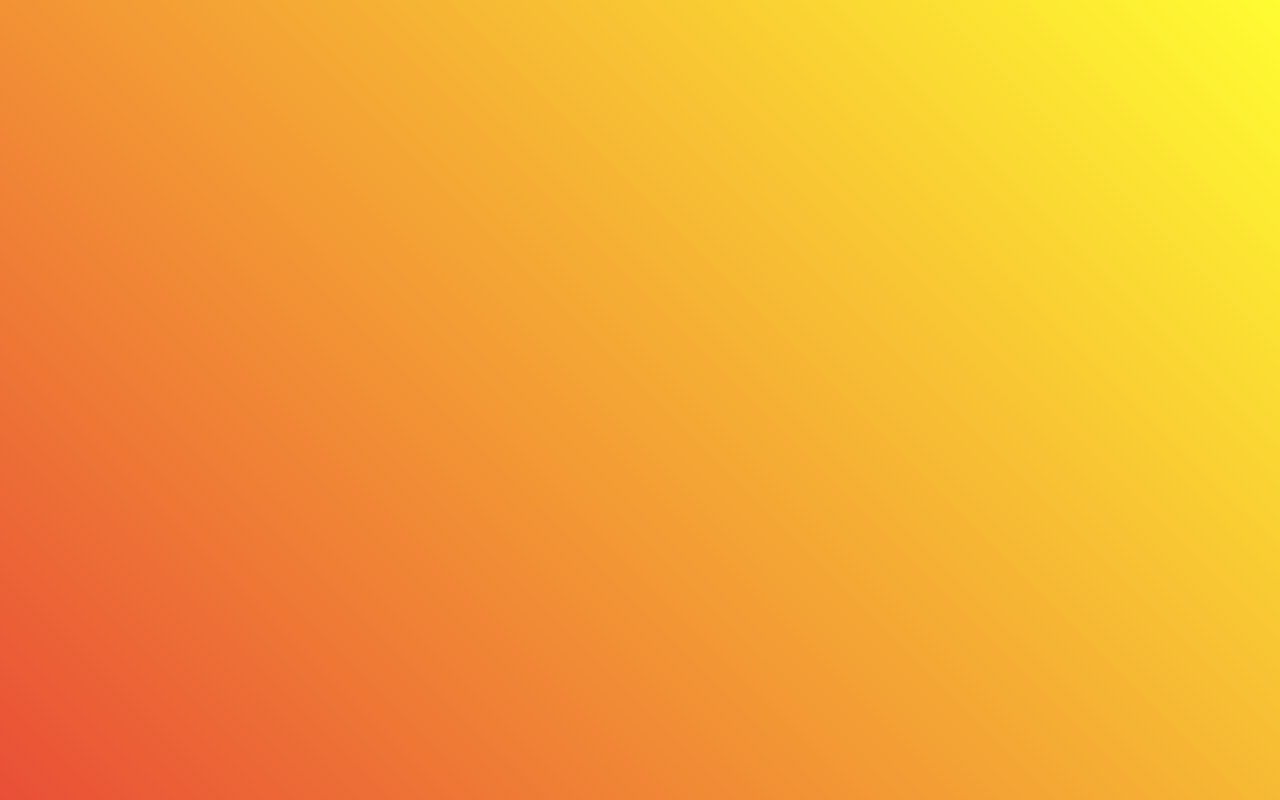
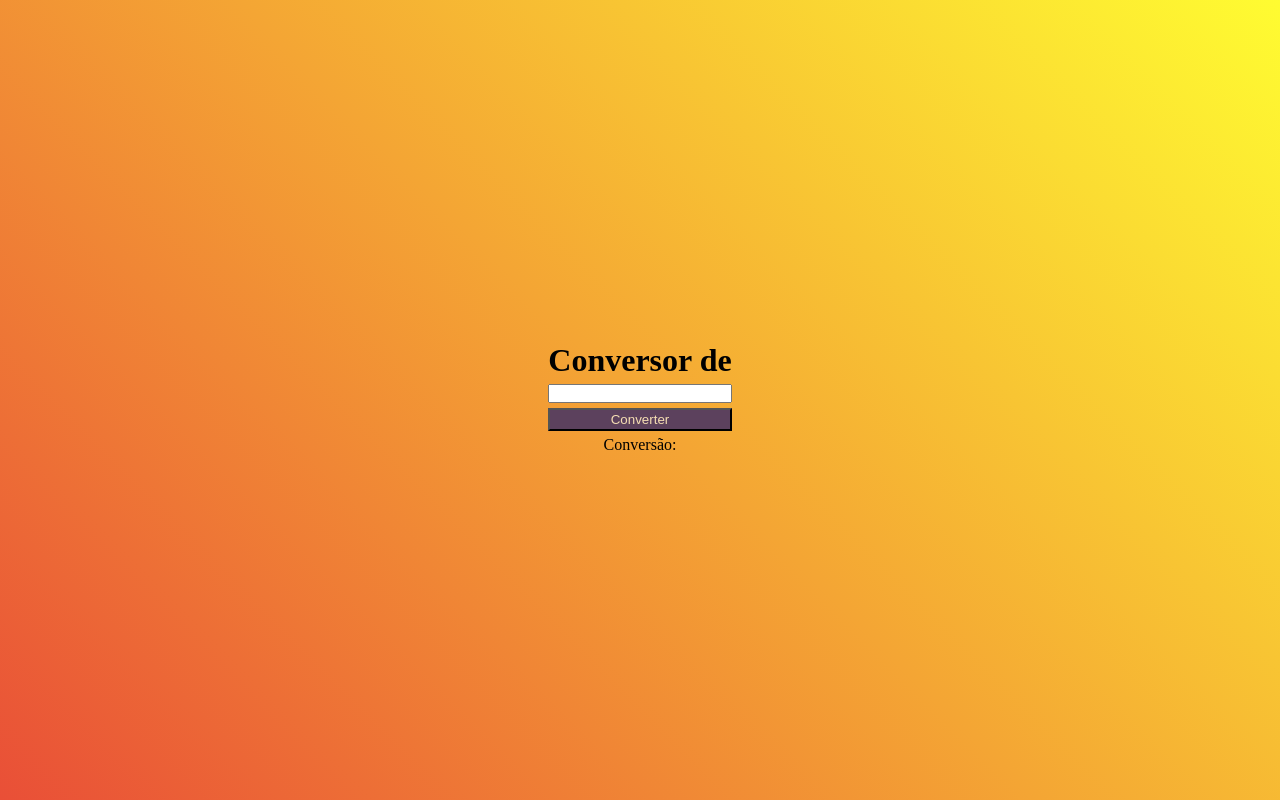
Before and after one commit to erickgusson/exercicios-js-novotec, a plain HTML site: page 005/index.html in a window 1280 px wide. Drawn offline with Linux system fonts and the light colour scheme.

Commit message:
Exercício 5

```diff
--- a/005/index.html
+++ b/005/index.html
@@ -5,11 +5,25 @@
     <meta charset="UTF-8">
     <meta http-equiv="X-UA-Compatible" content="IE=edge">
     <meta name="viewport" content="width=device-width, initial-scale=1.0">
-    <title>Exercício 4</title>
+    <title>Exercício 5</title>
     <link rel="stylesheet" href="/css/style.css">
 </head>
 
 <body>
+
+    <div class="container">
+
+        <h1>Conversor de</h1>
+
+        <div>
+            <input type="number" id="n1">
+        </div>
+
+        <button onclick="convertor()" type="button">Converter</button>
+
+        <p>Conversão: </p><span id="resultado"></span>
+
+    </div>
 
 
     <script src="funcoes.js"></script>
```
